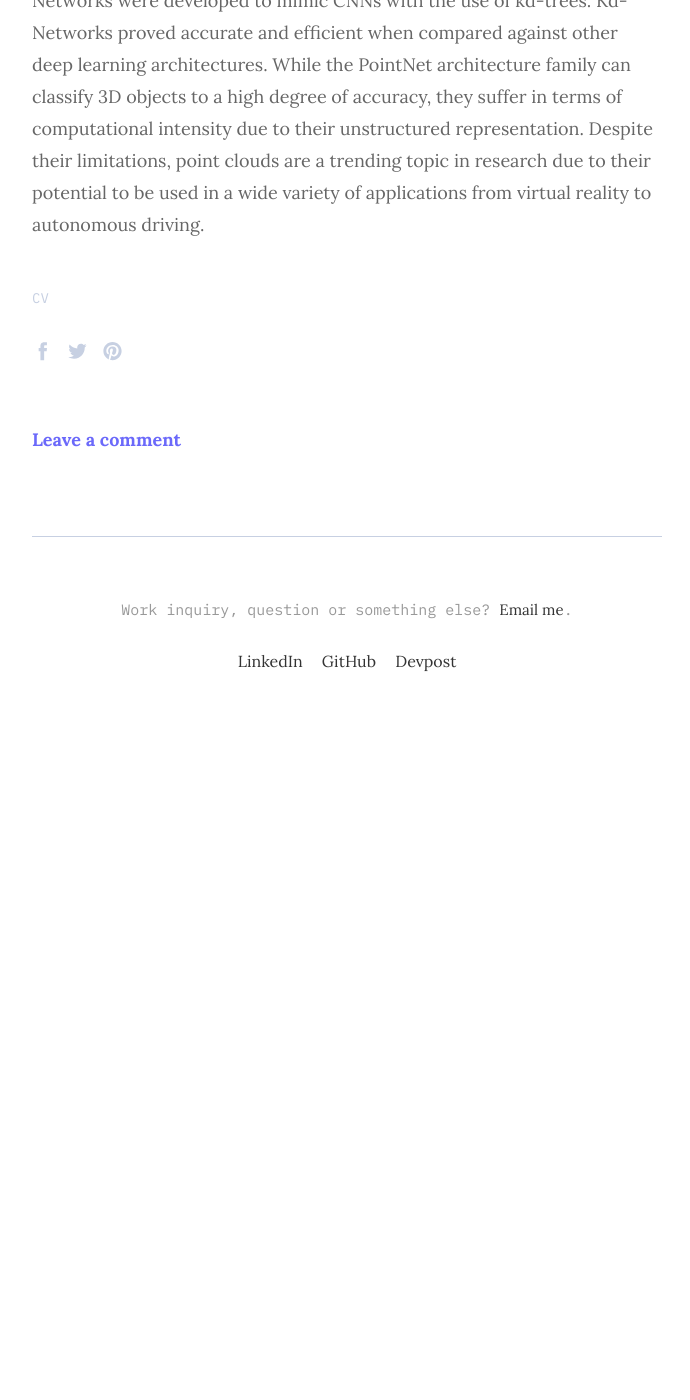
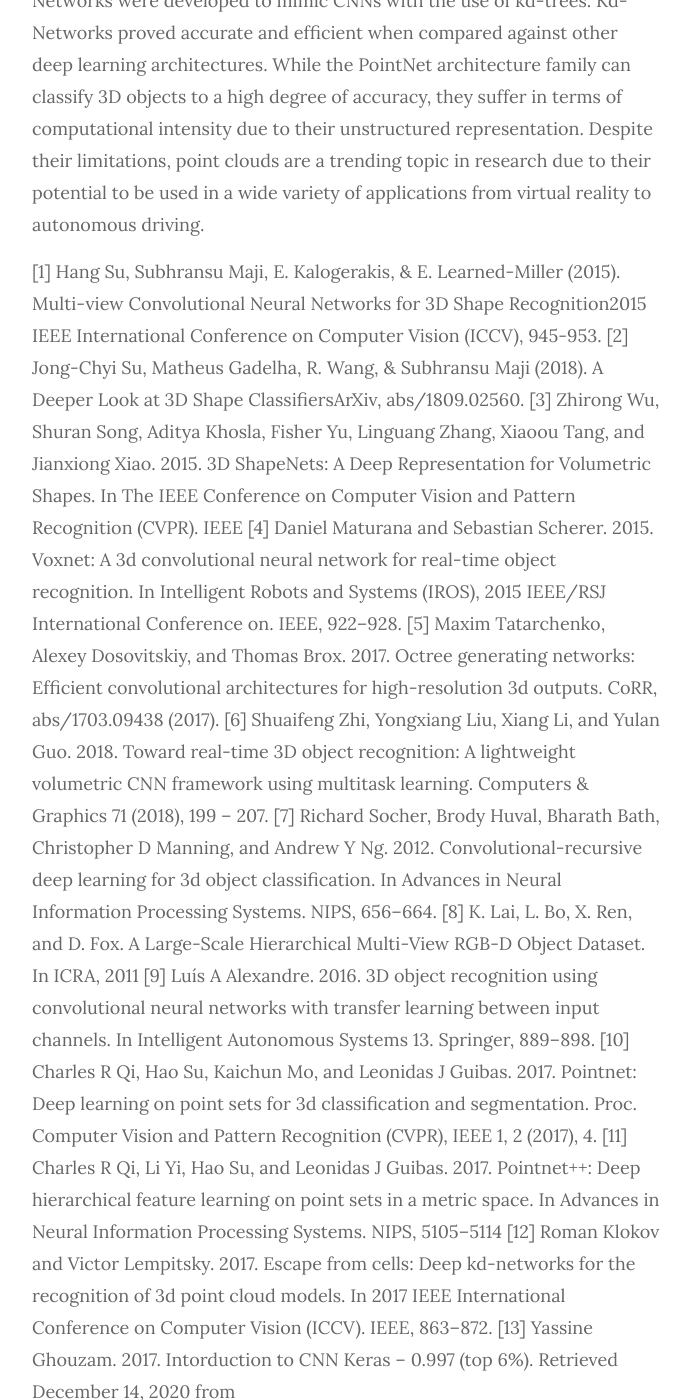
Before and after one commit to brodyu/brodyu.github.io, a Jekyll site: the page built from _posts/2020-12-18-3D-Deep-Learning.md, in a window 1280 px wide and 1400 px high, scrolled down 16276 px. Shown: the whole window, without its empty margins (293-983 px from the left). Built offline with Jekyll 4.4.1, drawn with Linux system fonts in a browser that asks for light colours; before the commit the page ends 17006 px from its top, so only the background shows below that; some of the changed text lies outside the part shown.

Commit message:
Update 2020-12-18-3D-Deep-Learning.md

```diff
--- a/_posts/2020-12-18-3D-Deep-Learning.md
+++ b/_posts/2020-12-18-3D-Deep-Learning.md
@@ -127,3 +127,18 @@ Volumetric representations utilized voxels to represent 3D objects through a pro
 RGB-D image renderings are developed through a specialized RGB-D camera like Microsoft’s Kinect. To classify an object, its RGB and depth image are passed through two parallel CNNs. The resulting features are collated by a SoftMax classifier to obtain the classification result. Despite having an efficient runtime with the use of transfer learning, deep learning techniques on RGB-D image renderings do not learn the full geometry of the object. However, RGB-D sensors and cameras are easy to obtain and simple to use which contributes to the surge in RGB-D data and research.
 
 Unlike the previous 3D data representations, point clouds pose an interesting topic due to their lack of structure. Traditionally, point clouds were transformed to regular 3D voxels to apply deep learning techniques. However, recent architectures such as PointNet and PointNet++ allow the direct input of point clouds into their deep learning architecture. Moreover, alternative hierarchical partitioning structures like Kd-Networks were developed to mimic CNNs with the use of kd-trees. Kd-Networks proved accurate and efficient when compared against other deep learning architectures. While the PointNet architecture family can classify 3D objects to a high degree of accuracy, they suffer in terms of computational intensity due to their unstructured representation. Despite their limitations, point clouds are a trending topic in research due to their potential to be used in a wide variety of applications from virtual reality to autonomous driving.
+
+[1]	Hang Su, Subhransu Maji, E. Kalogerakis, & E. Learned-Miller (2015). Multi-view Convolutional Neural Networks for 3D Shape Recognition2015 IEEE International Conference on Computer Vision (ICCV), 945-953.
+[2]	Jong-Chyi Su, Matheus Gadelha, R. Wang, & Subhransu Maji (2018). A Deeper Look at 3D Shape ClassifiersArXiv, abs/1809.02560.
+[3]	Zhirong Wu, Shuran Song, Aditya Khosla, Fisher Yu, Linguang Zhang, Xiaoou Tang, and Jianxiong Xiao. 2015. 3D ShapeNets: A Deep Representation for Volumetric Shapes. In The IEEE Conference on Computer Vision and Pattern Recognition (CVPR). IEEE
+[4]	Daniel Maturana and Sebastian Scherer. 2015. Voxnet: A 3d convolutional neural network for real-time object recognition. In Intelligent Robots and Systems (IROS), 2015 IEEE/RSJ International Conference on. IEEE, 922–928.
+[5]	Maxim Tatarchenko, Alexey Dosovitskiy, and Thomas Brox. 2017. Octree generating networks: Efficient convolutional architectures for high-resolution 3d outputs. CoRR, abs/1703.09438 (2017).
+[6]	Shuaifeng Zhi, Yongxiang Liu, Xiang Li, and Yulan Guo. 2018. Toward real-time 3D object recognition: A lightweight volumetric CNN framework using multitask learning. Computers & Graphics 71 (2018), 199 – 207.
+[7]	Richard Socher, Brody Huval, Bharath Bath, Christopher D Manning, and Andrew Y Ng. 2012. Convolutional-recursive deep learning for 3d object classification. In Advances in Neural Information Processing Systems. NIPS, 656–664.
+[8]	K. Lai, L. Bo, X. Ren, and D. Fox. A Large-Scale Hierarchical Multi-View RGB-D Object Dataset. In ICRA, 2011
+[9]	Luís A Alexandre. 2016. 3D object recognition using convolutional neural networks with transfer learning between input channels. In Intelligent Autonomous Systems 13. Springer, 889–898.
+[10]	Charles R Qi, Hao Su, Kaichun Mo, and Leonidas J Guibas. 2017. Pointnet: Deep learning on point sets for 3d classification and segmentation. Proc. Computer Vision and Pattern Recognition (CVPR), IEEE 1, 2 (2017), 4.
+[11]	Charles R Qi, Li Yi, Hao Su, and Leonidas J Guibas. 2017. Pointnet++: Deep hierarchical feature learning on point sets in a metric space. In Advances in Neural Information Processing Systems. NIPS, 5105–5114
+[12]	Roman Klokov and Victor Lempitsky. 2017. Escape from cells: Deep kd-networks for the recognition of 3d point cloud models. In 2017 IEEE International Conference on Computer Vision (ICCV). IEEE, 863–872.
+[13]	Yassine Ghouzam. 2017. Intorduction to CNN Keras – 0.997 (top 6%). Retrieved December 14, 2020 from https://www.kaggle.com/yassineghouzam/introduction-to-cnn-keras-0-997-top-6
+[14]	Deep Learning Advances on Different 3D Data Representations: A Survey - Scientific Figure on ResearchGate. Available from: https://www.researchgate.net/figure/Two-stream-CNNs-for-3D-object-recognition-on-RGB-D-data-80_fig3_326870805 [accessed 14 Dec, 2020]
```
